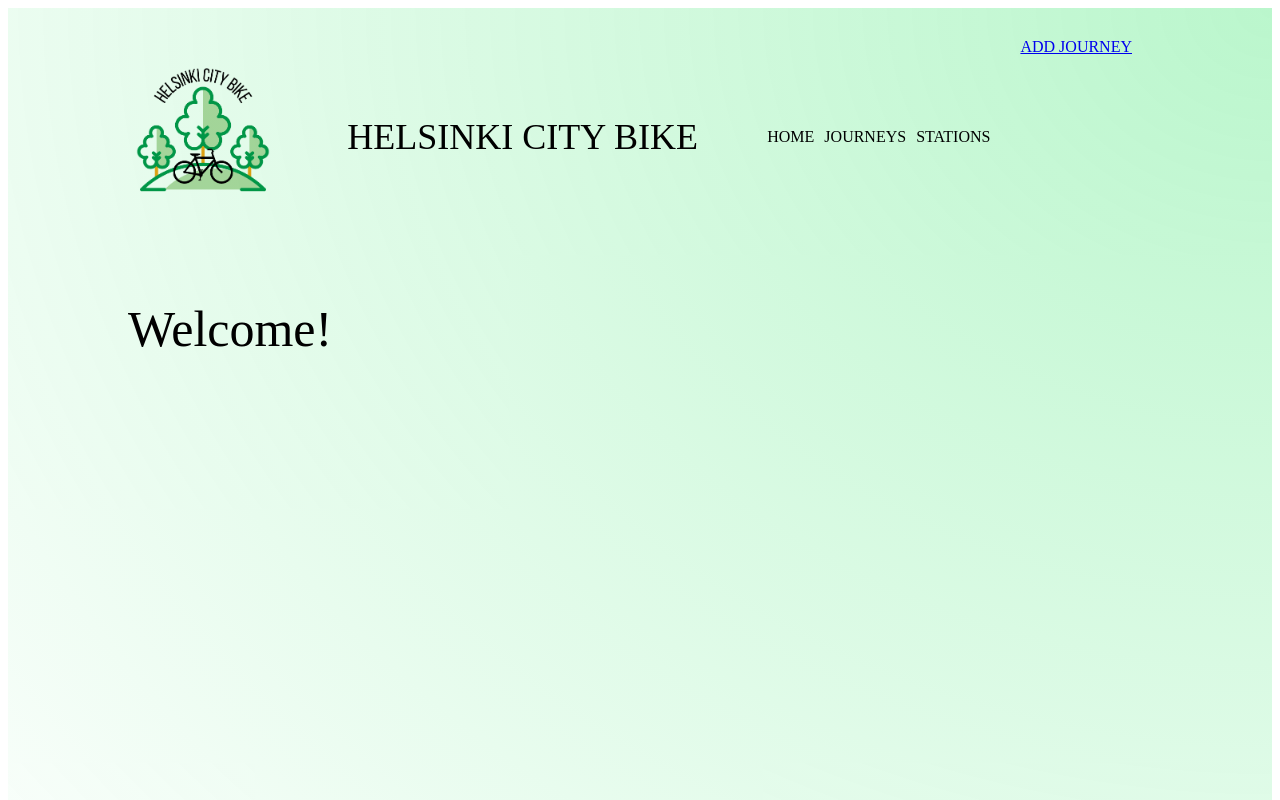
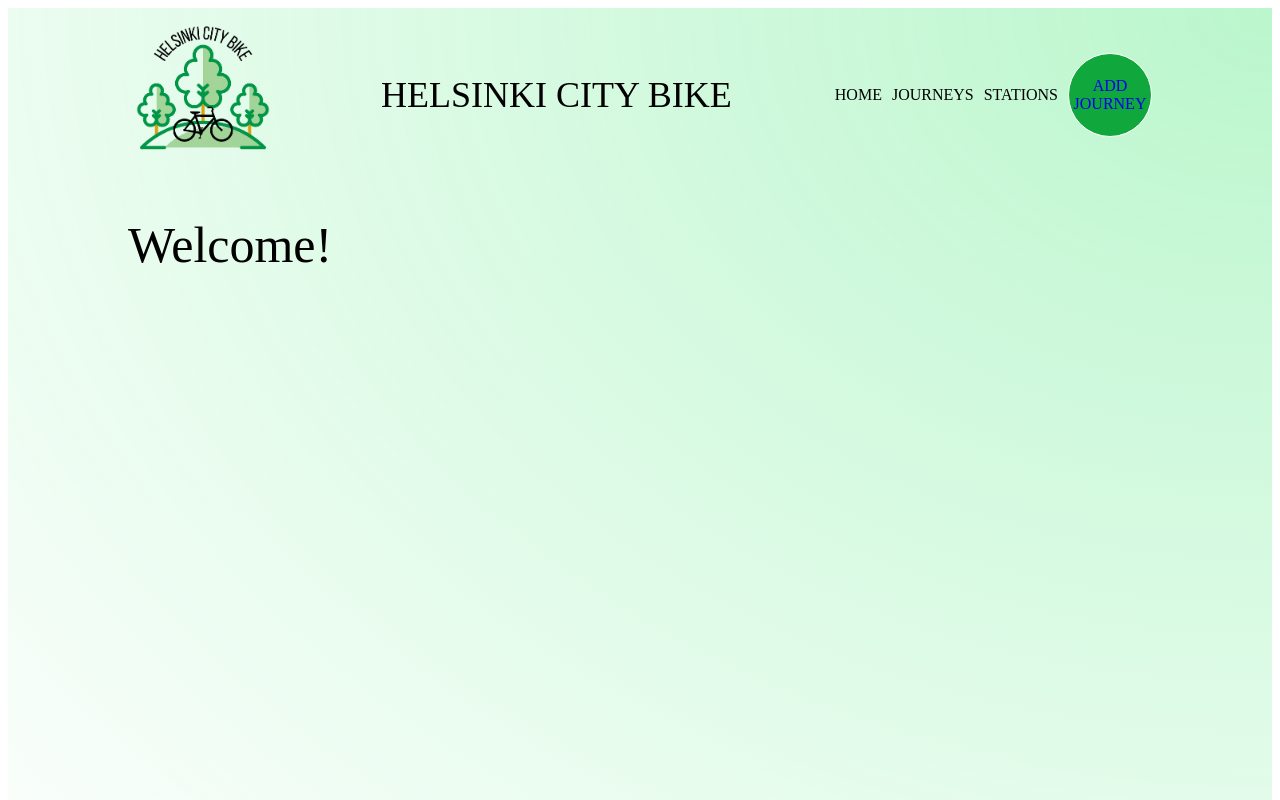
Before and after one commit to OlliHeik/Dev-Academy-2023, a React (Create React App) app in the folder frontend/: page / in a window 1280 px wide. Shown: the top 800 px of the page. Built offline with nearby package versions, Linux system fonts and the light colour scheme.

Commit message:
added link to add journey

```diff
--- a/frontend/src/components/Navbar.jsx
+++ b/frontend/src/components/Navbar.jsx
@@ -20,9 +20,8 @@ const Navbar = () => {
                     <Link className="link" to="/stations">
                         <h6>STATIONS</h6>
                     </Link>
-
-                    <span className="add">
-                        <Link className="add-link">ADD JOURNEY</Link>
+                    <span className="addjourney">
+                        <Link className="add-link" to="/journey/add">ADD JOURNEY</Link>
                     </span>
                 </div>
             </div>
```
